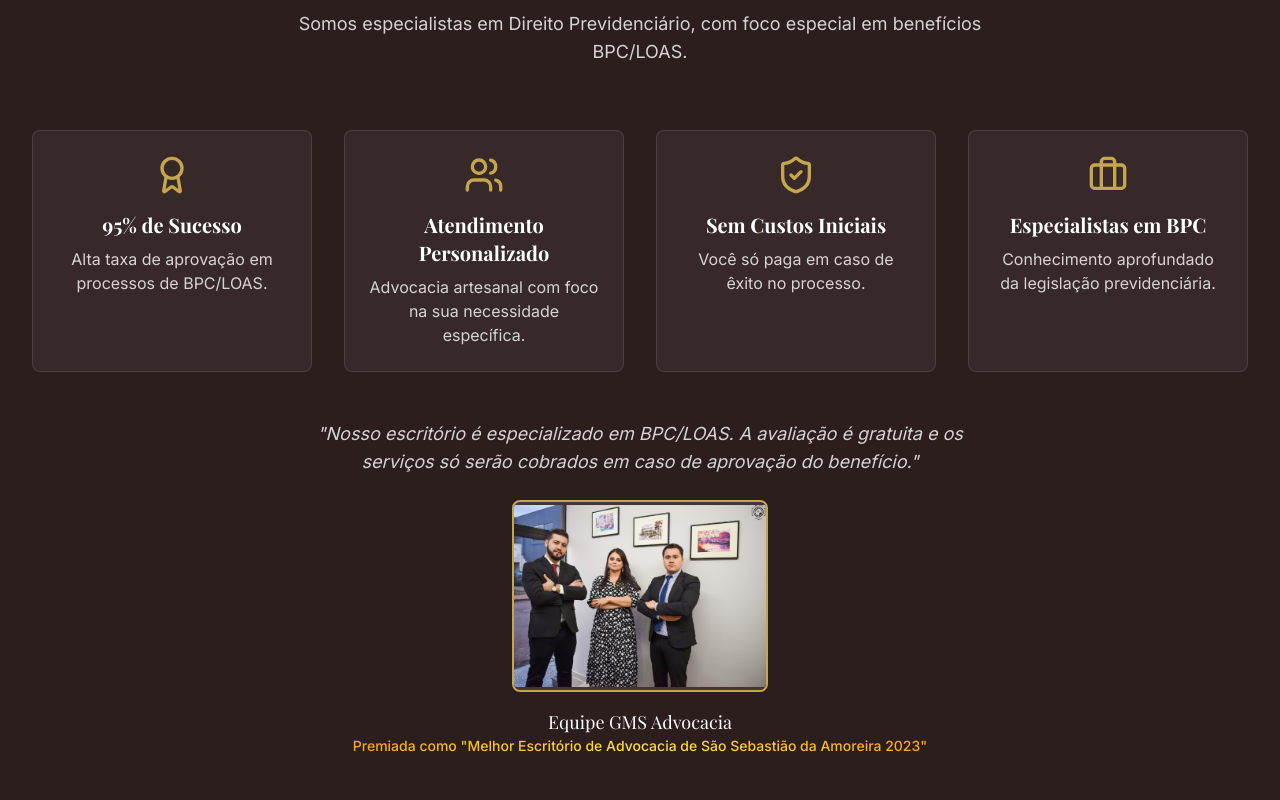
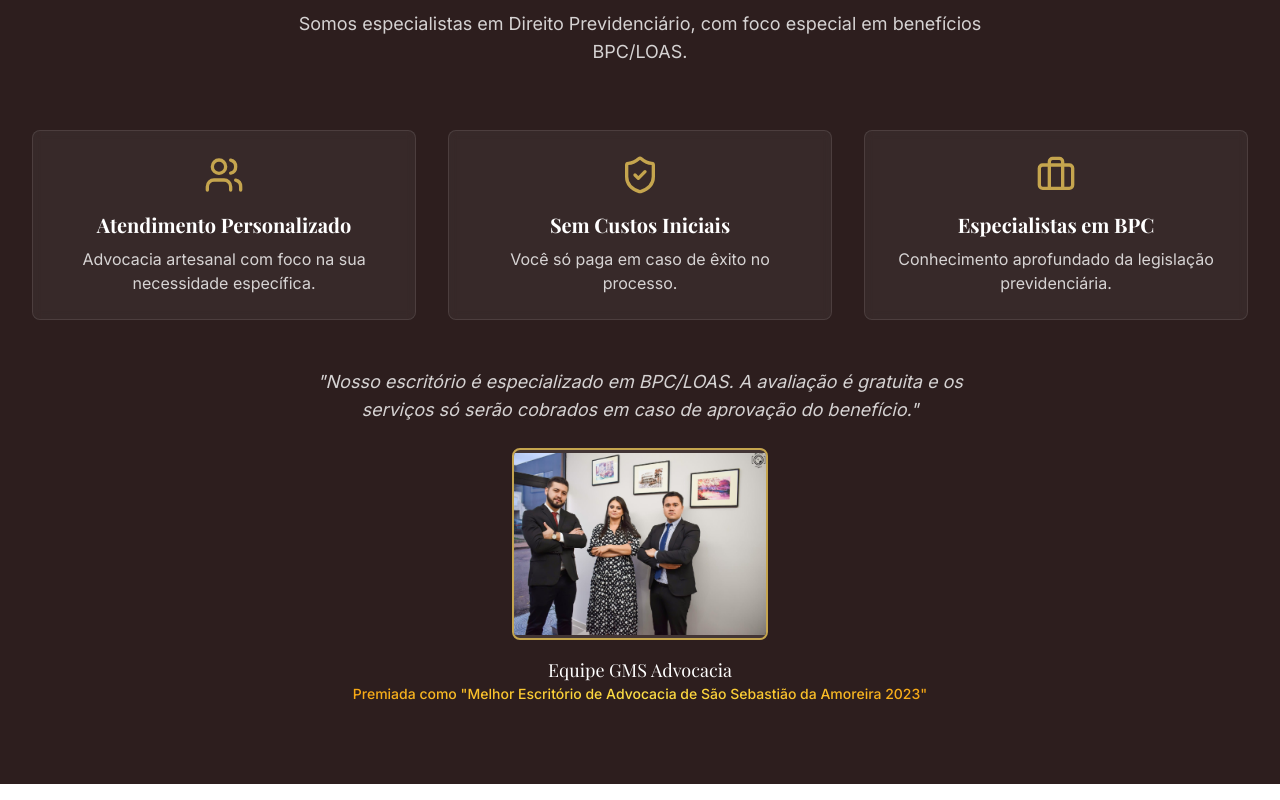
Before and after one commit to agenciarociamdigital/gmc-advocacia-bpc, a React (Vite) app: page / in a window 1280 px wide. Shown: the part 2140-2940 px from the top of the page. Built offline with nearby package versions, Linux system fonts and the light colour scheme.

Commit message:
tirei textos agressivos

```diff
--- a/src/pages/Index.tsx
+++ b/src/pages/Index.tsx
@@ -304,13 +304,8 @@ const Index = () => {
               </motion.div>
             </div>
 
-            <div className="grid md:grid-cols-2 lg:grid-cols-4 gap-8">
+            <div className="grid md:grid-cols-3 gap-8">
               {[
-                {
-                  icon: <Award className="h-10 w-10" />,
-                  title: "95% de Sucesso",
-                  description: "Alta taxa de aprovação em processos de BPC/LOAS."
-                },
                 {
                   icon: <Users className="h-10 w-10" />,
                   title: "Atendimento Personalizado",
@@ -705,14 +700,6 @@ const Index = () => {
                     </div>
                     <div className="flex items-start">
                       <div className="flex-shrink-0 mt-1">
-                      <Calendar className="h-5 w-5 text-gms-gold" />
-                    </div>
-                    <p className="ml-3 opacity-80 text-sm sm:text-base">
-                      <strong className="text-gms-gold">Vagas limitadas:</strong> Apenas {vagasRestantes} avaliações gratuitas disponíveis esta semana.
-                    </p>
-                  </div>
-                  <div className="flex items-start">
-                    <div className="flex-shrink-0 mt-1">
                         <ShieldCheck className="h-5 w-5 text-gms-gold" />
                       </div>
                       <p className="ml-3 opacity-80 text-sm sm:text-base">
```
Lines whose indentation alone changed are shown as unchanged.
